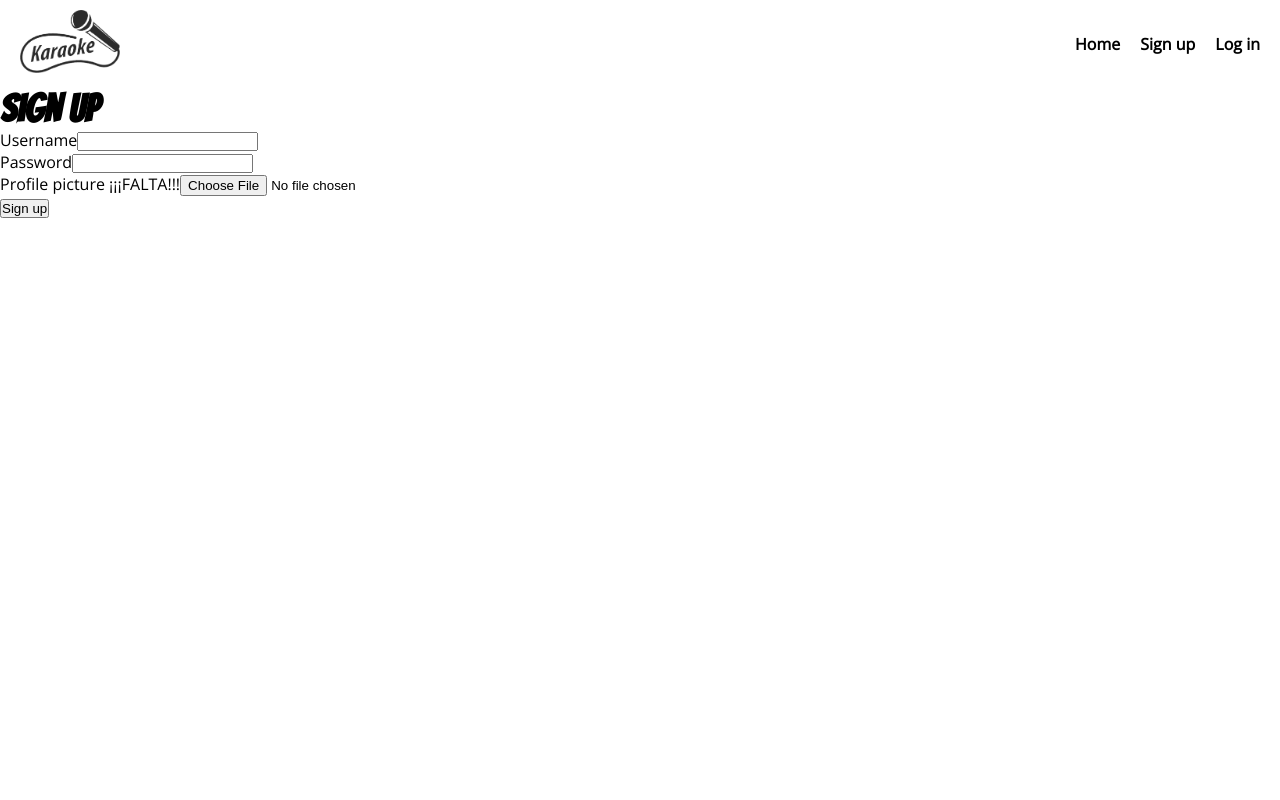
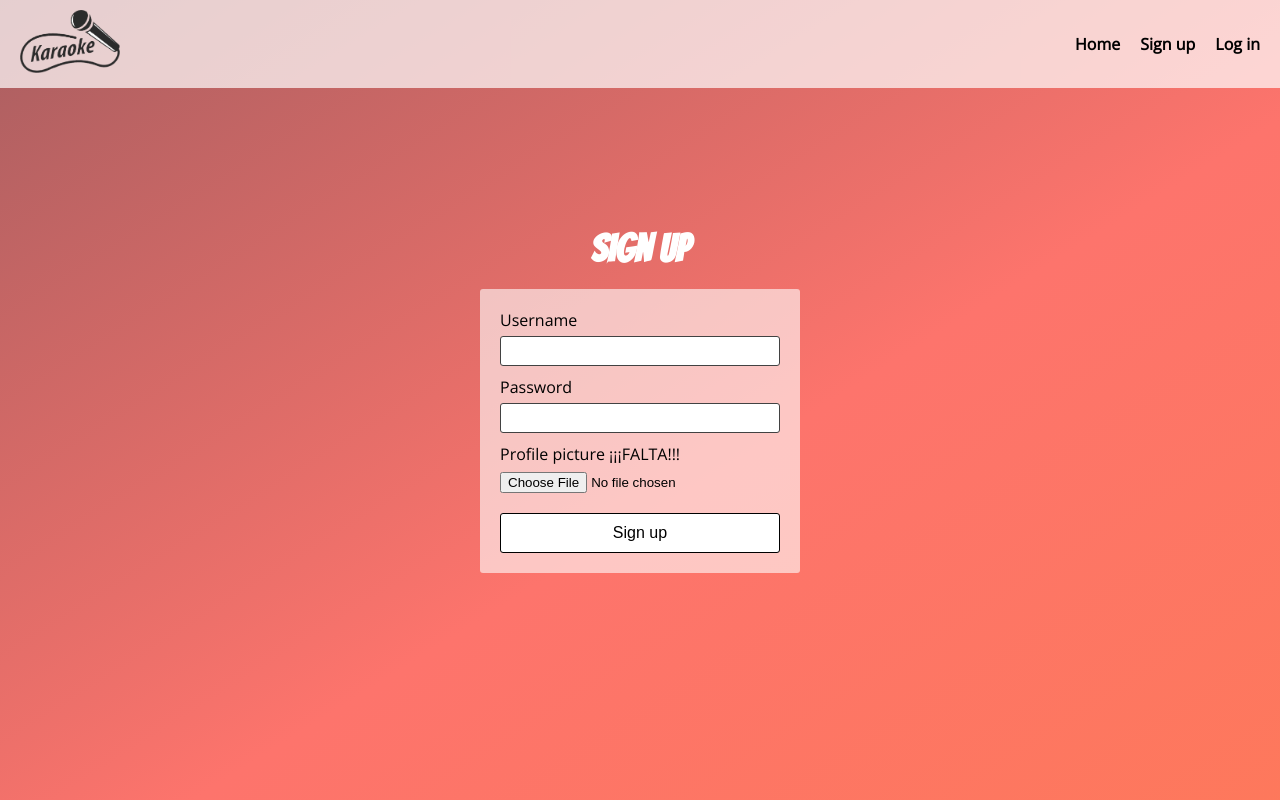
Before and after one commit to VeroMinyu/karaoke, an Angular app in the folder client/: page /signup in a window 1280 px wide. Built offline with nearby package versions, Linux system fonts and the light colour scheme; no server answers.

Commit message:
Signup styles

```diff
--- a/client/src/app/signup/signup.component.css
+++ b/client/src/app/signup/signup.component.css
@@ -0,0 +1,4 @@
+h2 {
+  color: #fff;
+  margin-bottom: 20px;
+}
--- a/client/src/app/signup/signup.component.html
+++ b/client/src/app/signup/signup.component.html
@@ -1,5 +1,7 @@
+<section class="gradient-bg">
   <h2>Sign up</h2>
   <form>
+      <p class="error" *ngIf="error">{{error}}</p>
     <div>
       <label>Username</label>
       <input type="text" [(ngModel)]="username" name="username" />
@@ -14,4 +16,4 @@
     </div>
     <button (click)="signup(username, password);">Sign up</button>
   </form>
-<p class="error">{{error}}</p>
+</section>
--- a/client/src/app/signup/signup.component.ts
+++ b/client/src/app/signup/signup.component.ts
@@ -14,6 +14,15 @@ export class SignupComponent implements OnInit {
   ngOnInit() {}
 
   signup(username: string, password: string) {
+    this.error = "";
+
+    if (!username || !password) {
+      this.error = "All fields are required.";
+    } else if (password.length < 6) {
+      this.error = "Password should has at least 6 characters.";
+    } else if (username.length < 6) {
+      this.error = "Username should has at least 6 characters.";
+    } else {
       this.sessionService.signup(username, password).subscribe(
         user => {
           this.router.navigate(['/']);
@@ -24,3 +33,4 @@ export class SignupComponent implements OnInit {
       );
     }
   }
+}
--- a/client/src/styles.css
+++ b/client/src/styles.css
@@ -61,7 +61,8 @@ button {
   background: rgba(255, 255, 255, 0.6);
   border-radius: 3px;
   padding: 20px;
-  min-width: 320px;
+  width: 320px;
+  max-width: 100%;
 }
 
 .gradient-bg form label {
@@ -69,7 +70,8 @@ button {
   margin-bottom: 5px;
 }
 
-.gradient-bg form input {
+.gradient-bg form input[type=text],
+.gradient-bg form input[type=password] {
   display: block;
   margin-bottom: 10px;
   width: 100%;
```
Lines whose indentation alone changed are shown as unchanged.
